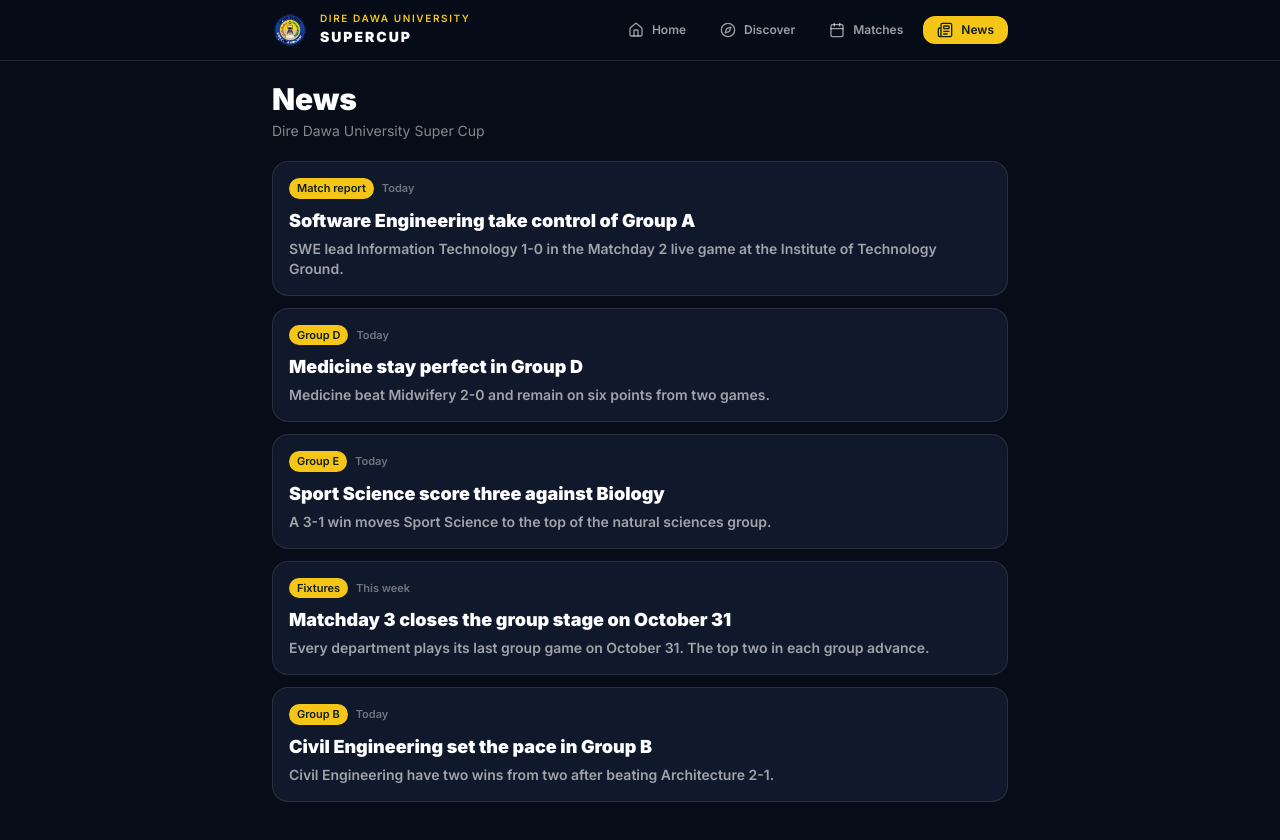
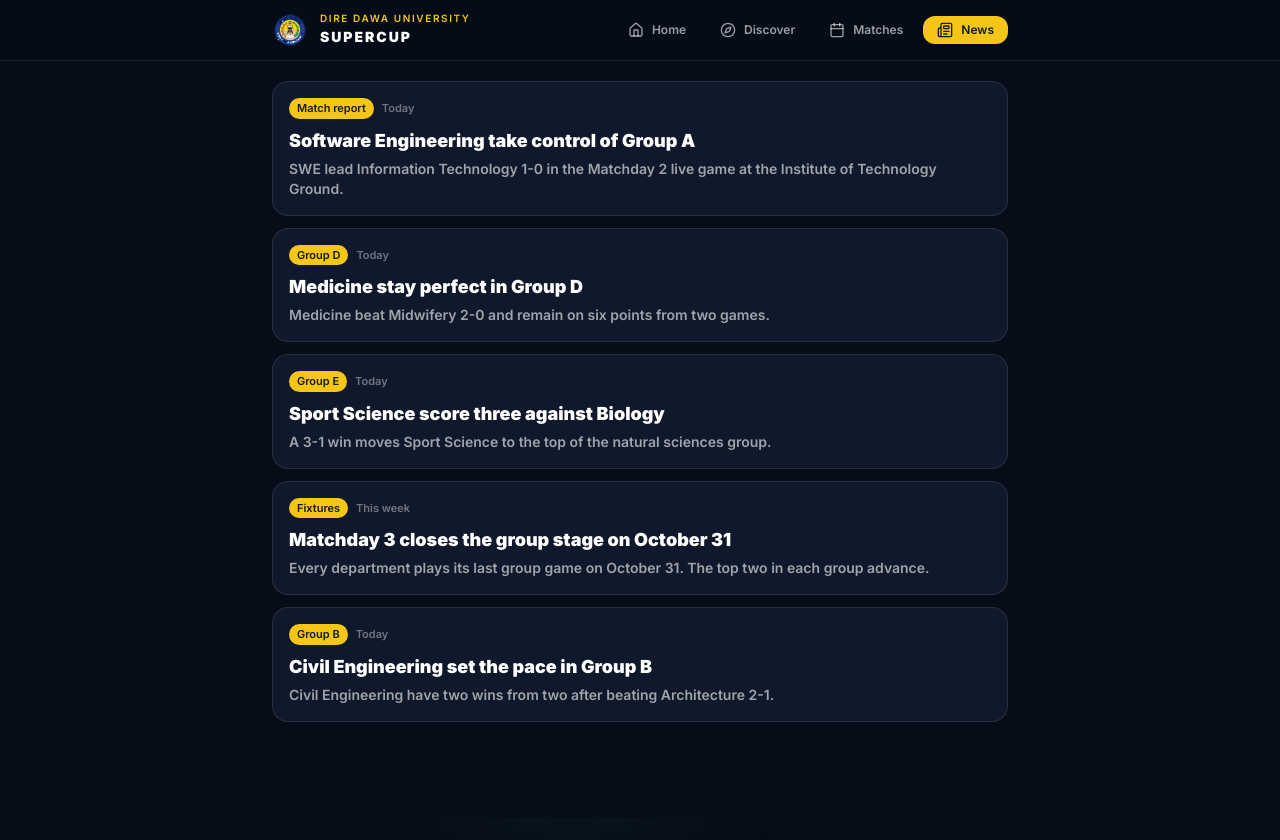
Before and after one commit to EthiopianPL/DDU-SUPER-CUP, a React (Vite) app: page /news in a window 1280 px wide. Shown: the top 840 px of the page. After the commit the page ends 818 px from the top, so only its background shows below. Built offline with nearby package versions, Linux system fonts and the light colour scheme.

Commit message:
feat: add pages for news, statistics, teams, and tournament data module

```diff
--- a/src/app/pages/NewsPage.tsx
+++ b/src/app/pages/NewsPage.tsx
@@ -5,11 +5,8 @@ export function NewsPage() {
   const navigate = useNavigate();
 
   return (
-    <div className="mx-auto max-w-3xl px-4 pb-24 pt-5">
-      <h1 className="text-3xl font-black text-white">News</h1>
-      <p className="mt-1 text-sm text-white/50">Dire Dawa University Super Cup</p>
-
-      <div className="mt-5 space-y-3">
+    <div className="mx-auto max-w-3xl px-4 pb-24 pt-3 sm:pt-5">
+      <div className="space-y-3">
         {newsArticles.map((article) => (
           <button
             key={article.id}
--- a/src/app/pages/StatisticsPage.tsx
+++ b/src/app/pages/StatisticsPage.tsx
@@ -11,11 +11,8 @@ export function StatisticsPage() {
   const rows = tab === 'goals' ? topScorers(10) : topAssists(10);
 
   return (
-    <div className="mx-auto max-w-3xl px-4 pb-24 pt-5">
-      <h1 className="text-3xl font-black text-white">Statistics</h1>
-      <p className="mt-1 text-sm text-white/50">Department players across the six groups</p>
-
-      <div className="mt-4 flex gap-2">
+    <div className="mx-auto max-w-3xl px-4 pb-24 pt-3 sm:pt-5">
+      <div className="flex gap-2">
         <button
           type="button"
           onClick={() => setTab('goals')}
```
